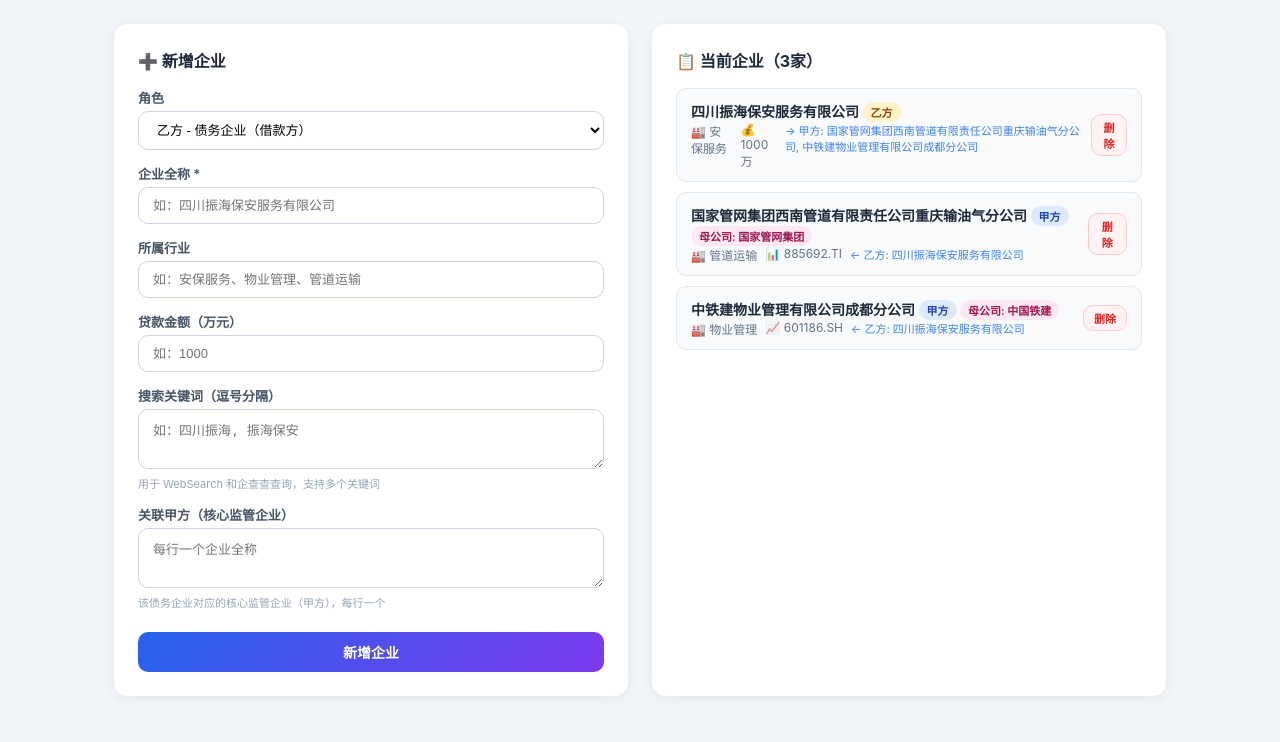
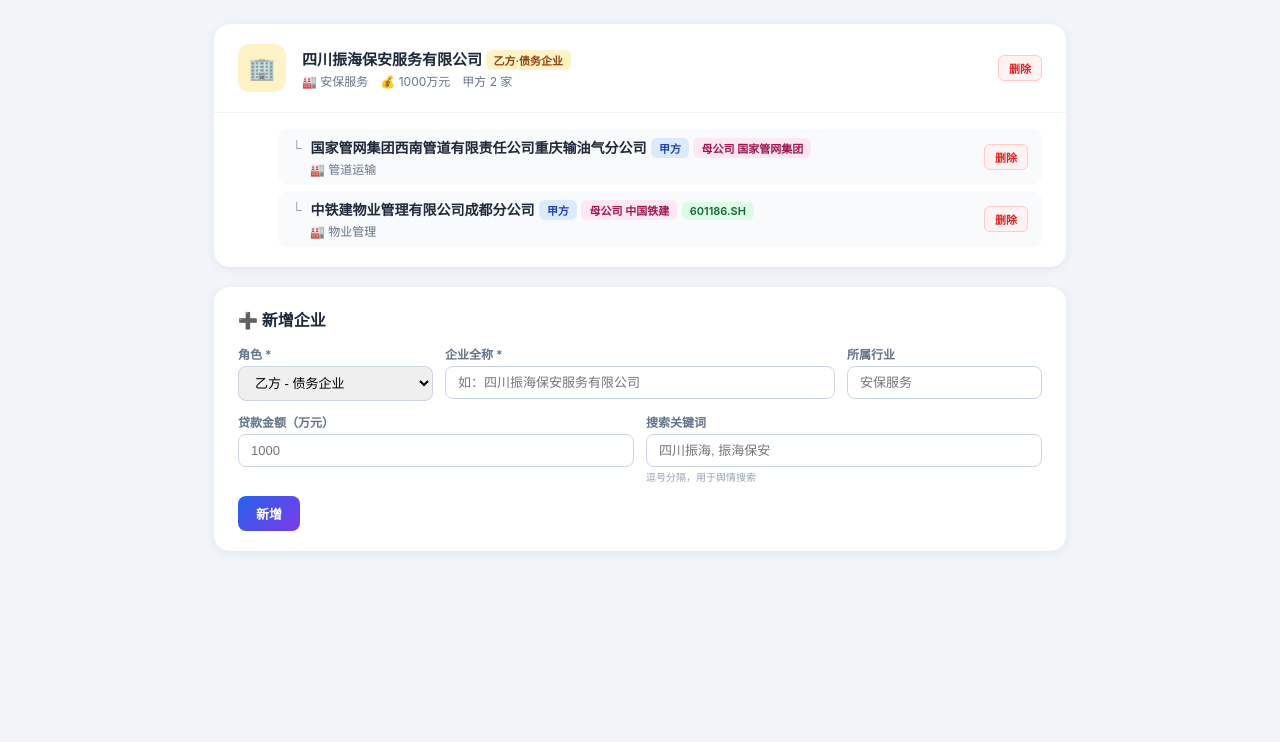
Before and after one commit to qipy2026/AIDeepresearch, a FastAPI app: page /enterprises in a window 1280 px wide. Shown: the part 58-800 px from the top of the page. Run offline with FastAPI, Linux system fonts and the light colour scheme; some libraries are stand-ins or nearby versions.

Commit message:
fix: enterprise UI — project cards with debtor→party hierarchy
Before: flat form+list (developer thinking)
After: each debtor is a card header, its甲方针缩进 underneath

- Project card: debtor name + meta (industry/amount/party count)
- Party rows: indented with └ arrow, parent/stock tags
- Unlinked parties grouped separately
- Compact add form at bottom
Co-Authored-By: Claude <noreply@anthropic.com>

```diff
--- a/backend/src/templates/enterprises.html
+++ b/backend/src/templates/enterprises.html
@@ -9,118 +9,115 @@
 body { font-family: -apple-system, BlinkMacSystemFont, 'Segoe UI', sans-serif; background: #f1f5f9; color: #1e293b; }
 .header { background: linear-gradient(135deg, #1e293b, #334155); color: #fff; padding: 16px 28px; display: flex; align-items: center; gap: 12px; }
 .header h1 { font-size: 18px; font-weight: 700; }
-.container { max-width: 1100px; margin: 0 auto; padding: 24px; }
-.grid { display: grid; grid-template-columns: 1fr 1fr; gap: 24px; }
-@media (max-width: 768px) { .grid { grid-template-columns: 1fr; } }
-.card { background: #fff; border-radius: 14px; padding: 24px; box-shadow: 0 2px 12px rgba(0,0,0,.06); }
-.card h2 { font-size: 16px; font-weight: 700; margin-bottom: 16px; color: #1e293b; }
-.field { margin-bottom: 14px; }
-.field label { display: block; font-size: 13px; font-weight: 600; color: #475569; margin-bottom: 4px; }
-.field input, .field select, .field textarea { width: 100%; padding: 10px 14px; border: 1px solid #cbd5e1; border-radius: 10px; font-size: 13px; background: #fff; }
-.field input:focus, .field select:focus { outline: none; border-color: #3b82f6; box-shadow: 0 0 0 3px rgba(59,130,246,.15); }
-.field textarea { resize: vertical; min-height: 60px; }
-.field .hint { font-size: 11px; color: #94a3b8; margin-top: 2px; }
-.row { display: flex; gap: 12px; }
-.row .field { flex: 1; }
-.btn { padding: 10px 24px; border-radius: 10px; font-size: 14px; font-weight: 600; cursor: pointer; border: none; transition: .15s; }
+.container { max-width: 900px; margin: 0 auto; padding: 24px; }
+
+/* 项目卡片 */
+.project-card { background: #fff; border-radius: 16px; margin-bottom: 20px; box-shadow: 0 2px 12px rgba(0,0,0,.06); overflow: hidden; }
+.project-header { padding: 20px 24px; display: flex; align-items: center; gap: 16px; border-bottom: 1px solid #f1f5f9; }
+.project-icon { width: 48px; height: 48px; border-radius: 12px; display: flex; align-items: center; justify-content: center; font-size: 22px; }
+.project-icon.debtor { background: #fef3c7; }
+.project-body { padding: 16px 24px 20px; }
+.project-row { display: flex; align-items: center; justify-content: space-between; padding: 10px 0; }
+.project-row + .project-row { border-top: 1px solid #f8fafc; }
+.project-name { font-weight: 600; font-size: 14px; }
+.project-meta { font-size: 12px; color: #64748b; display: flex; gap: 12px; margin-top: 2px; }
+.tag { display: inline-flex; padding: 2px 8px; border-radius: 6px; font-size: 11px; font-weight: 600; }
+.tag-debtor { background: #fef3c7; color: #92400e; }
+.tag-party-a { background: #dbeafe; color: #1e40af; }
+.tag-parent { background: #fce7f3; color: #9d174d; }
+.tag-stock { background: #dcfce7; color: #166534; }
+
+/* 甲方行（缩进） */
+.party-row { margin-left: 40px; padding: 8px 14px; background: #f8fafc; border-radius: 10px; display: flex; align-items: center; justify-content: space-between; gap: 12px; }
+.party-row + .party-row { margin-top: 6px; }
+.party-row .arrow { color: #94a3b8; font-size: 14px; margin-right: 4px; }
+
+/* 表单 */
+.add-card { background: #fff; border-radius: 16px; padding: 20px 24px; box-shadow: 0 2px 12px rgba(0,0,0,.06); }
+.add-card h2 { font-size: 16px; margin-bottom: 14px; display: flex; align-items: center; gap: 8px; }
+.form-row { display: flex; gap: 12px; margin-bottom: 12px; flex-wrap: wrap; }
+.form-field { flex: 1; min-width: 180px; }
+.form-field label { display: block; font-size: 12px; font-weight: 600; color: #64748b; margin-bottom: 4px; }
+.form-field input, .form-field select { width: 100%; padding: 8px 12px; border: 1px solid #cbd5e1; border-radius: 8px; font-size: 13px; }
+.form-field input:focus, .form-field select:focus { outline: none; border-color: #3b82f6; box-shadow: 0 0 0 3px rgba(59,130,246,.1); }
+.form-field .hint { font-size: 10px; color: #94a3b8; margin-top: 2px; }
+
+.btn { padding: 8px 18px; border-radius: 8px; font-size: 13px; font-weight: 600; cursor: pointer; border: none; transition: .15s; }
 .btn-primary { background: linear-gradient(135deg,#2563eb,#7c3aed); color: #fff; }
-.btn-primary:hover { opacity: 0.9; transform: translateY(-1px); }
-.btn-secondary { background: #f1f5f9; color: #475569; border: 1px solid #cbd5e1; }
-.btn-danger { background: #fef2f2; color: #dc2626; border: 1px solid #fecaca; font-size: 11px; padding: 4px 10px; }
-.ent-list { display: flex; flex-direction: column; gap: 10px; }
-.ent-row { display: flex; align-items: center; justify-content: space-between; padding: 12px 14px; background: #f8fafc; border-radius: 10px; border: 1px solid #e2e8f0; }
-.ent-row .name { font-weight: 600; font-size: 14px; }
-.ent-row .meta { font-size: 12px; color: #64748b; display: flex; gap: 8px; }
-.ent-row .tag { display: inline-flex; padding: 2px 8px; border-radius: 99px; font-size: 11px; font-weight: 600; }
-.ent-row .tag-party-a { background: #dbeafe; color: #1e40af; }
-.ent-row .tag-party-b { background: #fef3c7; color: #92400e; }
-.ent-row .tag-parent { background: #fce7f3; color: #9d174d; }
-.msg { padding: 10px 14px; border-radius: 8px; margin-top: 12px; font-size: 13px; display: none; }
+.btn-primary:hover { opacity: 0.9; }
+.btn-sm { padding: 4px 10px; font-size: 11px; border-radius: 6px; background: #fef2f2; color: #dc2626; border: 1px solid #fecaca; cursor: pointer; }
+.btn-ghost { background: none; border: 1px solid #cbd5e1; color: #64748b; }
+.empty { text-align: center; padding: 60px 20px; color: #94a3b8; }
+.empty .icon { font-size: 48px; margin-bottom: 12px; }
+
+.msg { padding: 8px 14px; border-radius: 8px; font-size: 13px; margin-top: 10px; display: none; }
 .msg.ok { display: block; background: #dcfce7; color: #166534; }
 .msg.err { display: block; background: #fee2e2; color: #991b1b; }
-.empty { text-align: center; padding: 40px; color: #94a3b8; }
+
+a.back { color: #93c5fd; font-size: 13px; text-decoration: none; }
 </style>
 </head>
 <body>
 
 <div class="header">
-  <span>🏢</span>
-  <h1>企业管理</h1>
+  <span>🏢</span><h1>企业管理</h1>
   <span style="flex:1"></span>
-  <a href="/warnings" style="color:#93c5fd;font-size:13px;text-decoration:none;">← 预警中心</a>
+  <a class="back" href="/warnings">← 预警中心</a>
 </div>
 
 <div class="container">
-  <div class="grid">
-    <!-- 左侧：表单 -->
-    <div class="card">
-      <h2>➕ 新增企业</h2>
-      <form id="addForm" onsubmit="addEnterprise(event)">
-        <div class="field">
-          <label>角色</label>
+  <!-- 项目列表（卡片式） -->
+  <div id="projectList"></div>
+
+  <!-- 新增 -->
+  <div class="add-card">
+    <h2>➕ 新增企业</h2>
+    <form id="addForm" onsubmit="addEnterprise(event)">
+      <div class="form-row">
+        <div class="form-field">
+          <label>角色 *</label>
           <select id="role" onchange="onRoleChange()">
-            <option value="乙方">乙方 - 债务企业（借款方）</option>
-            <option value="甲方">甲方 - 核心监管企业（客户/付款方）</option>
+            <option value="乙方">乙方 - 债务企业</option>
+            <option value="甲方">甲方 - 核心监管企业</option>
           </select>
         </div>
-        <div class="field">
+        <div class="form-field" style="flex:2">
           <label>企业全称 *</label>
           <input id="name" placeholder="如：四川振海保安服务有限公司" required>
         </div>
-        <div class="field">
+        <div class="form-field">
           <label>所属行业</label>
-          <input id="industry" placeholder="如：安保服务、物业管理、管道运输">
+          <input id="industry" placeholder="安保服务">
         </div>
-        <div class="field" id="loanAmountField">
+      </div>
+      <div class="form-row">
+        <div class="form-field" id="debtorField" style="display:none">
+          <label>关联的债务企业（乙方）</label>
+          <input id="debtor" placeholder="属于哪个贷款项目">
+        </div>
+        <div class="form-field" id="loanField">
           <label>贷款金额（万元）</label>
-          <input id="loanAmount" type="number" placeholder="如：1000" step="0.01">
+          <input id="loanAmount" type="number" placeholder="1000" step="0.01">
         </div>
-        <div class="field">
-          <label>搜索关键词（逗号分隔）</label>
-          <textarea id="keywords" placeholder="如：四川振海, 振海保安"></textarea>
-          <div class="hint">用于 WebSearch 和企查查查询，支持多个关键词</div>
+        <div class="form-field" id="parentField" style="display:none">
+          <label>母公司</label>
+          <input id="parent" placeholder="如：中国铁建">
+          <div class="hint">有则填，无风险时可追溯</div>
         </div>
-        <div class="field" id="linkedField" style="display:none">
-          <label>关联的债务企业</label>
-          <input id="debtor" placeholder="如：四川振海保安服务有限公司">
-          <div class="hint">甲方对应的乙方（债务企业）名称</div>
+        <div class="form-field" id="stockField" style="display:none">
+          <label>母公司股票/概念代码</label>
+          <input id="parentStockCode" placeholder="601186.SH 或 885692.TI">
+          <div class="hint">上市公司填股票代码，否则填概念指数</div>
         </div>
-        <div id="parentFields" style="display:none">
-          <div class="field">
-            <label>母公司名称</label>
-            <input id="parent" placeholder="如：中国铁建、国家管网集团">
-            <div class="hint">甲方无风险信号时自动追溯母公司</div>
-          </div>
-          <div class="row">
-            <div class="field">
-              <label>母公司股票代码</label>
-              <input id="parentStockCode" placeholder="如：601186.SH">
-              <div class="hint">上市公司填股票代码，同花顺可查</div>
-            </div>
-            <div class="field">
-              <label>概念指数代码</label>
-              <input id="conceptCode" placeholder="如：885692.TI">
-              <div class="hint">非上市母公司填行业概念指数</div>
-            </div>
-          </div>
+        <div class="form-field">
+          <label>搜索关键词</label>
+          <input id="keywords" placeholder="四川振海, 振海保安">
+          <div class="hint">逗号分隔，用于舆情搜索</div>
         </div>
-        <div class="field" id="corePartiesField">
-          <label>关联甲方（核心监管企业）</label>
-          <textarea id="coreParties" placeholder="每行一个企业全称"></textarea>
-          <div class="hint">该债务企业对应的核心监管企业（甲方），每行一个</div>
-        </div>
-        <button type="submit" class="btn btn-primary" style="width:100%;margin-top:8px;">新增企业</button>
-      </form>
-      <div id="msg" class="msg"></div>
-    </div>
-
-    <!-- 右侧：列表 -->
-    <div class="card">
-      <h2>📋 当前企业（<span id="entCount">0</span>家）</h2>
-      <div class="ent-list" id="entList">
-        <div class="empty">加载中...</div>
       </div>
-    </div>
+      <button type="submit" class="btn btn-primary">新增</button>
+    </form>
+    <div id="msg" class="msg"></div>
   </div>
 </div>
 
@@ -129,10 +126,10 @@ const API = 'http://127.0.0.1:8080';
 
 function onRoleChange() {
   const isA = document.getElementById('role').value === '甲方';
-  document.getElementById('parentFields').style.display = isA ? 'block' : 'none';
-  document.getElementById('linkedField').style.display = isA ? 'block' : 'none';
-  document.getElementById('loanAmountField').style.display = isA ? 'none' : 'block';
-  document.getElementById('corePartiesField').style.display = isA ? 'none' : 'block';
+  document.getElementById('debtorField').style.display = isA ? '' : 'none';
+  document.getElementById('parentField').style.display = isA ? '' : 'none';
+  document.getElementById('stockField').style.display = isA ? '' : 'none';
+  document.getElementById('loanField').style.display = isA ? 'none' : '';
 }
 
 async function addEnterprise(e) {
@@ -143,68 +140,25 @@ async function addEnterprise(e) {
     industry: document.getElementById('industry').value.trim(),
     loan_amount: document.getElementById('loanAmount').value.trim(),
     keywords: document.getElementById('keywords').value.trim(),
+    debtor: document.getElementById('debtor').value.trim(),
     parent: document.getElementById('parent').value.trim(),
     parent_stock_code: document.getElementById('parentStockCode').value.trim(),
-    concept_code: document.getElementById('conceptCode').value.trim(),
-    debtor: document.getElementById('debtor').value.trim(),
-    core_parties: document.getElementById('coreParties').value.trim().split('\n').filter(s=>s.trim()),
   };
   if (!data.name) { showMsg('请输入企业全称', 'err'); return; }
   try {
     const resp = await fetch(API + '/api/enterprises', {
-      method: 'POST', headers: {'Content-Type':'application/json'},
-      body: JSON.stringify(data)
+      method: 'POST', headers: {'Content-Type':'application/json'}, body: JSON.stringify(data)
     });
     const r = await resp.json();
-    if (r.status === 'ok') {
-      showMsg(`✅ ${data.name} 已添加`, 'ok');
-      document.getElementById('addForm').reset();
-      onRoleChange();
-      loadEnterprises();
-    } else {
-      showMsg(r.detail || '添加失败', 'err');
-    }
+    if (r.status === 'ok') { showMsg(`✅ ${data.name} 已添加`, 'ok'); document.getElementById('addForm').reset(); onRoleChange(); loadProjects(); }
+    else { showMsg(r.detail || '失败', 'err'); }
   } catch(err) { showMsg('网络错误', 'err'); }
 }
 
 async function deleteEnterprise(name) {
-  if (!confirm(`确定删除 ${name}？`)) return;
-  try {
-    await fetch(API + '/api/enterprises/' + encodeURIComponent(name), { method: 'DELETE' });
-    loadEnterprises();
-  } catch(err) { showMsg('删除失败', 'err'); }
-}
-
-async function loadEnterprises() {
-  try {
-    const resp = await fetch(API + '/api/enterprises');
-    const data = await resp.json();
-    const list = data.enterprises || [];
-    document.getElementById('entCount').textContent = list.length;
-    const html = list.length ? list.map(e => {
-      const debtorInfo = e.debtor ? `<span style="font-size:11px;color:#3b82f6;">← 乙方: ${e.debtor}</span>` : '';
-      const coreInfo = e.core_parties && e.core_parties.length
-        ? `<span style="font-size:11px;color:#3b82f6;">→ 甲方: ${e.core_parties.join(', ')}</span>` : '';
-      return `
-      <div class="ent-row">
-        <div>
-          <div class="name">${e.name}
-            <span class="tag ${e.role==='甲方'?'tag-party-a':'tag-party-b'}">${e.role||'乙方'}</span>
-            ${e.parent ? `<span class="tag tag-parent">母公司: ${e.parent}</span>` : ''}
-          </div>
-          <div class="meta">
-            ${e.industry ? `<span>🏭 ${e.industry}</span>` : ''}
-            ${e.loan_amount ? `<span>💰 ${e.loan_amount}万</span>` : ''}
-            ${e.parent_stock_code ? `<span>📈 ${e.parent_stock_code}</span>` : ''}
-            ${e.concept_code ? `<span>📊 ${e.concept_code}</span>` : ''}
-            ${debtorInfo} ${coreInfo}
-          </div>
-        </div>
-        <button class="btn btn-danger" onclick="deleteEnterprise('${e.name.replace(/'/g,"\\'")}')">删除</button>
-      </div>
-    `}).join('') : '<div class="empty">暂无企业，请添加</div>';
-    document.getElementById('entList').innerHTML = html;
-  } catch(err) { console.error(err); }
+  if (!confirm(`删除 ${name}？`)) return;
+  await fetch(API + '/api/enterprises/' + encodeURIComponent(name), { method: 'DELETE' });
+  loadProjects();
 }
 
 function showMsg(text, type) {
@@ -213,8 +167,83 @@ function showMsg(text, type) {
   setTimeout(() => m.className = 'msg', 3000);
 }
 
+// ── 项目视图（乙方 + 下级甲方）──
+async function loadProjects() {
+  const resp = await fetch(API + '/api/enterprises');
+  const data = await resp.json();
+  const all = data.enterprises || [];
+  const debtors = all.filter(e => e.role === '乙方');
+  const parties = all.filter(e => e.role === '甲方');
+
+  if (!all.length) {
+    document.getElementById('projectList').innerHTML = '<div class="empty"><div class="icon">📋</div><p>暂无企业，请添加</p></div>';
+    return;
+  }
+
+  let html = '';
+  debtors.forEach(d => {
+    const linked = parties.filter(p => p.debtor === d.name);
+    html += `<div class="project-card">
+      <div class="project-header">
+        <div class="project-icon debtor">🏢</div>
+        <div style="flex:1">
+          <div style="font-weight:700;font-size:15px;">${d.name}
+            <span class="tag tag-debtor">乙方·债务企业</span>
+          </div>
+          <div class="project-meta">
+            ${d.industry ? `<span>🏭 ${d.industry}</span>` : ''}
+            ${d.loan_amount ? `<span>💰 ${d.loan_amount}万元</span>` : ''}
+            <span>甲方 ${linked.length} 家</span>
+          </div>
+        </div>
+        <button class="btn btn-sm" onclick="deleteEnterprise('${d.name.replace(/'/g,"\\'")}')">删除</button>
+      </div>
+      <div class="project-body">
+        ${linked.length ? linked.map(p => `
+          <div class="party-row">
+            <div>
+              <span class="arrow">└</span>
+              <span class="project-name">${p.name}</span>
+              <span class="tag tag-party-a">甲方</span>
+              ${p.parent ? `<span class="tag tag-parent">母公司 ${p.parent}</span>` : ''}
+              ${p.parent_stock_code ? `<span class="tag tag-stock">${p.parent_stock_code}</span>` : ''}
+              <div class="project-meta" style="margin-left:18px;">🏭 ${p.industry||'未填'}</div>
+            </div>
+            <button class="btn btn-sm" onclick="deleteEnterprise('${p.name.replace(/'/g,"\\'")}')">删除</button>
+          </div>
+        `).join('') : '<div class="party-row" style="color:#94a3b8;">暂无关联甲方，请添加</div>'}
+        ${d.core_parties && d.core_parties.length ? '' : ''}
+      </div>
+    </div>`;
+  });
+
+  // 未关联的甲方
+  const unlinked = parties.filter(p => !p.debtor);
+  if (unlinked.length) {
+    html += `<div class="project-card" style="opacity:0.7;">
+      <div class="project-header">
+        <div style="font-weight:700;font-size:15px;color:#64748b;">📋 未关联的甲方（${unlinked.length}家）</div>
+      </div>
+      <div class="project-body">
+        ${unlinked.map(p => `
+          <div class="party-row">
+            <div>
+              <span class="project-name">${p.name}</span>
+              <span class="tag tag-party-a">甲方</span>
+              ${p.parent ? `<span class="tag tag-parent">母公司 ${p.parent}</span>` : ''}
+            </div>
+            <button class="btn btn-sm" onclick="deleteEnterprise('${p.name.replace(/'/g,"\\'")}')">删除</button>
+          </div>
+        `).join('')}
+      </div>
+    </div>`;
+  }
+
+  document.getElementById('projectList').innerHTML = html;
+}
+
 onRoleChange();
-loadEnterprises();
+loadProjects();
 </script>
 </body>
 </html>
```
